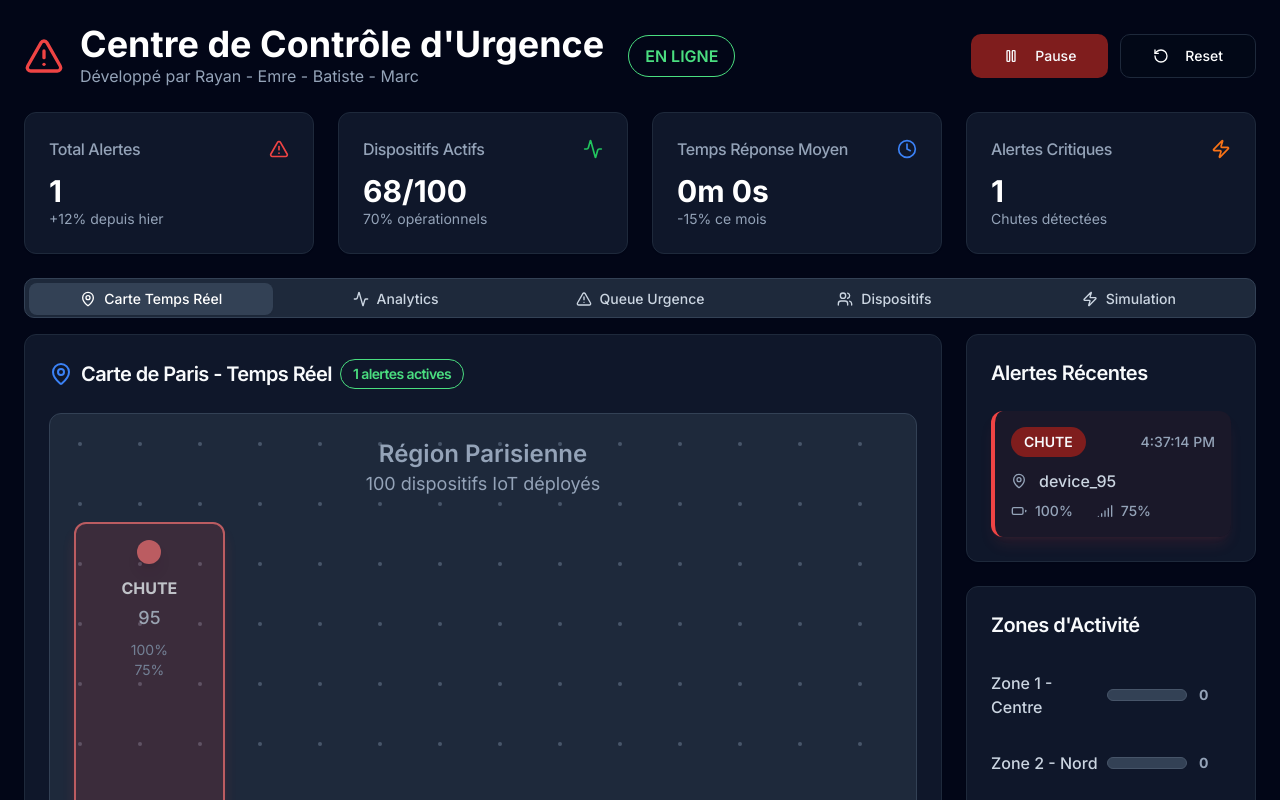
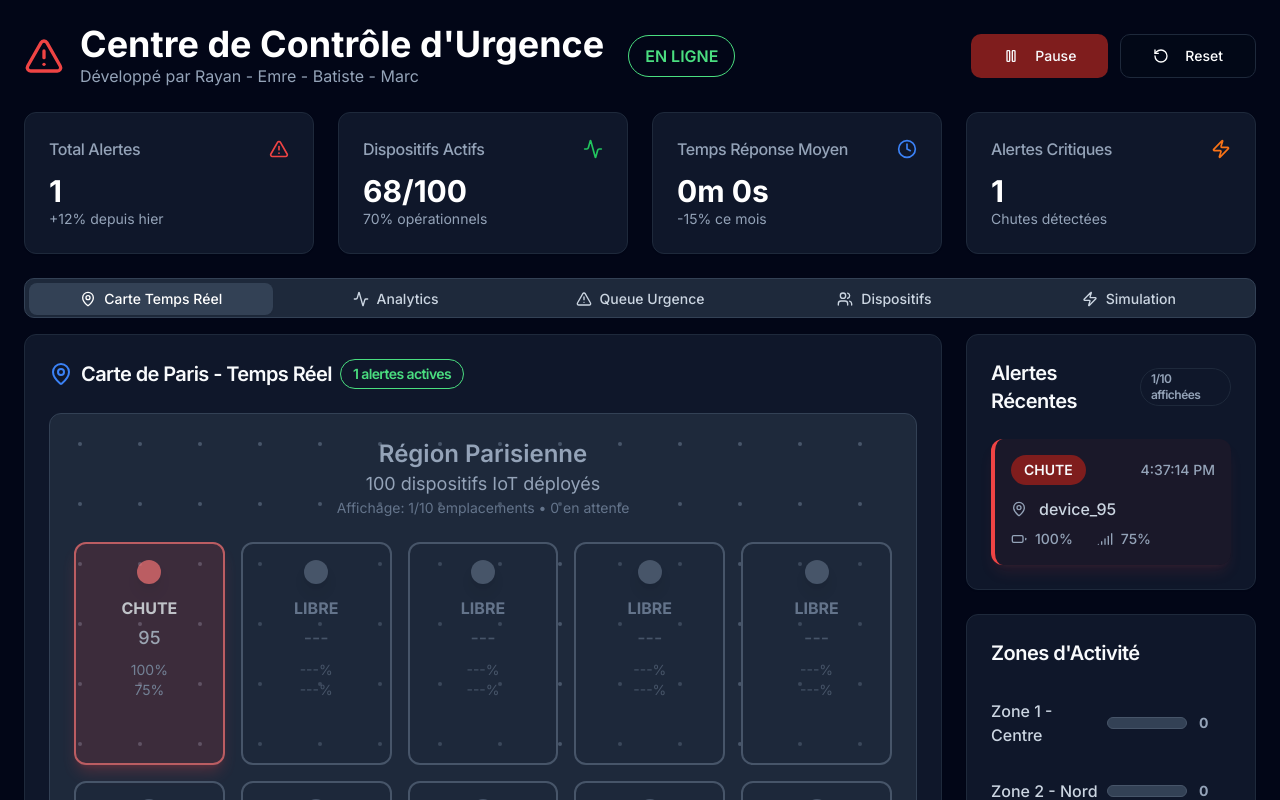
Before and after one commit to Rayandri/IDE-interface, a Next.js app: page / in a window 1280 px wide. Shown: the top 800 px of the page. Built offline with nearby package versions, Linux system fonts and the light colour scheme.

Commit message:
Remove COHERENCE_FIXES.md and update RealTimeMap component to enhance alert display; implement fixed grid for alerts, improve UI for empty slots, and add dynamic alert count information.

```diff
--- a/components/real-time-map.tsx
+++ b/components/real-time-map.tsx
@@ -58,8 +58,9 @@ export function RealTimeMap({ alerts, devices }: RealTimeMapProps) {
   }
   const mapRef = useRef<HTMLDivElement>(null)
 
-  // Simulation d'une carte interactive
-  const recentAlerts = alerts.slice(0, 10)
+  // Affichage fixe de 10 emplacements
+  const displaySlots = 10
+  const recentAlerts = alerts.slice(0, displaySlots)
   const activeAlerts = alerts.filter(alert => alert.status === "received" || alert.status === "in_progress")
   const activeDevices = devices.filter((d) => d.status === "active")
 
@@ -89,11 +90,19 @@ export function RealTimeMap({ alerts, devices }: RealTimeMapProps) {
               <div className="text-center text-slate-400 mb-6">
                 <h3 className="text-2xl font-semibold">Région Parisienne</h3>
                 <p className="text-lg">100 dispositifs IoT déployés</p>
+                <p className="text-sm text-slate-500">
+                  Affichage: {recentAlerts.length}/{displaySlots} emplacements • {Math.max(0, alerts.length - displaySlots)} en attente
+                </p>
               </div>
 
-              {/* Zones d'alertes simulées - Grille plus grande */}
+              {/* Grille fixe de 10 emplacements - 2 lignes de 5 */}
               <div className="grid grid-cols-5 gap-4 h-full">
-                {recentAlerts.map((alert, index) => (
+                {Array.from({ length: displaySlots }, (_, index) => {
+                  const alert = recentAlerts[index]
+
+                  if (alert) {
+                    // Emplacement avec alerte
+                    return (
                       <div
                         key={alert.id}
                         className={`relative rounded-xl p-4 border-2 transition-all duration-300 hover:scale-105 ${
@@ -118,7 +127,27 @@ export function RealTimeMap({ alerts, devices }: RealTimeMapProps) {
                           </div>
                         </div>
                       </div>
-                ))}
+                    )
+                  } else {
+                    // Emplacement vide
+                    return (
+                      <div
+                        key={`empty-${index}`}
+                        className="relative rounded-xl p-4 border-2 border-slate-600 bg-slate-800/30 transition-all duration-300"
+                      >
+                        <div className="text-center">
+                          <div className="w-6 h-6 rounded-full mx-auto mb-3 bg-slate-600 shadow-lg" />
+                          <div className="text-slate-500 font-bold text-base mb-1">LIBRE</div>
+                          <div className="text-slate-600 font-medium text-lg">---</div>
+                          <div className="text-sm text-slate-600 mt-2">
+                            <div>---%</div>
+                            <div>---%</div>
+                          </div>
+                        </div>
+                      </div>
+                    )
+                  }
+                })}
               </div>
             </div>
           </div>
@@ -134,6 +163,10 @@ export function RealTimeMap({ alerts, devices }: RealTimeMapProps) {
               <span className="text-slate-300 font-medium">Bouton d'urgence</span>
             </div>
             <div className="flex items-center space-x-3">
+              <div className="w-4 h-4 bg-slate-600 rounded-full" />
+              <span className="text-slate-400 font-medium">Emplacement libre</span>
+            </div>
+            <div className="flex items-center space-x-3">
               <div className="w-4 h-4 bg-green-500 rounded-full" />
               <span className="text-slate-300 font-medium">Dispositif actif</span>
             </div>
@@ -146,7 +179,17 @@ export function RealTimeMap({ alerts, devices }: RealTimeMapProps) {
         {/* Alertes récentes */}
         <Card className="bg-slate-900 border-slate-800">
           <CardHeader>
-            <CardTitle className="text-xl">Alertes Récentes</CardTitle>
+            <CardTitle className="text-xl flex items-center justify-between">
+              <span>Alertes Récentes</span>
+              <Badge variant="outline" className="text-slate-400">
+                {recentAlerts.length}/{displaySlots} affichées
+              </Badge>
+            </CardTitle>
+            {alerts.length > displaySlots && (
+              <p className="text-sm text-orange-400">
+                +{alerts.length - displaySlots} alertes supplémentaires en file d'attente
+              </p>
+            )}
           </CardHeader>
           <CardContent className="space-y-4 max-h-[24rem] overflow-y-auto">
             {recentAlerts.map((alert) => (
```
Also changed, not shown: 1 other file (tests, documents, lock files or other folders). Lines whose indentation alone changed are shown as unchanged.
